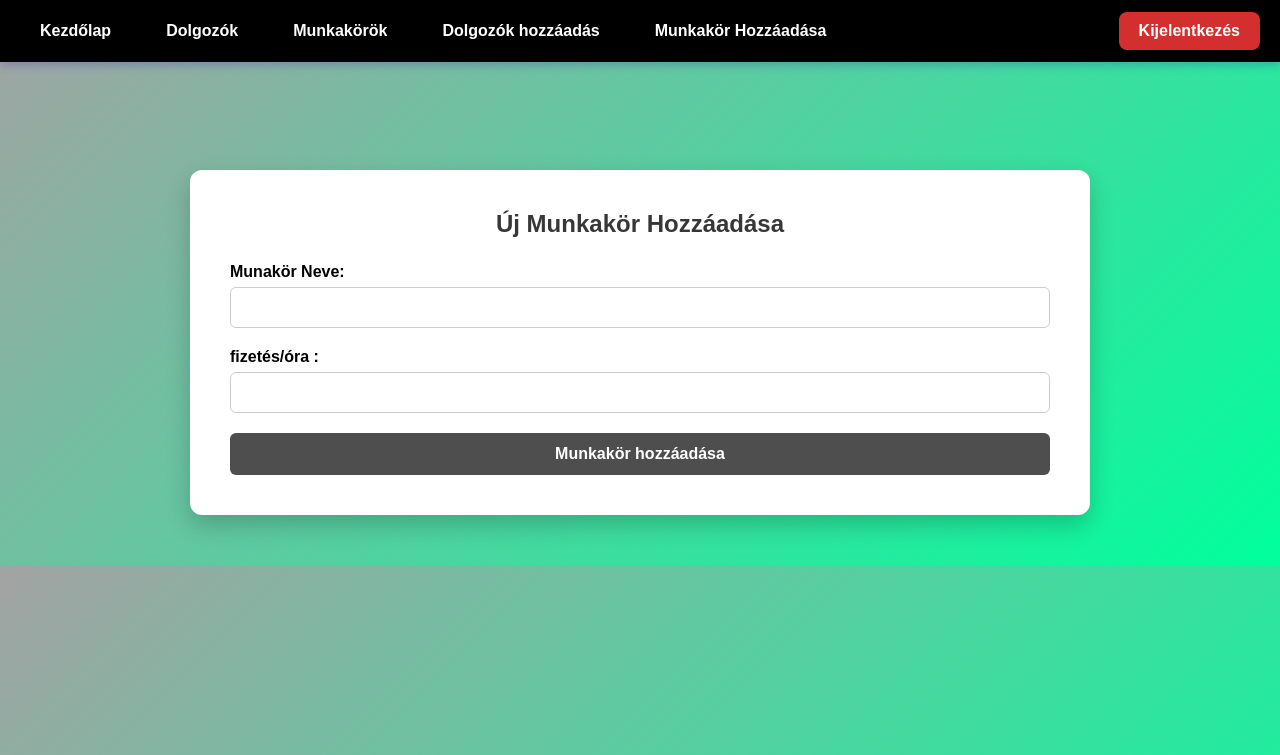
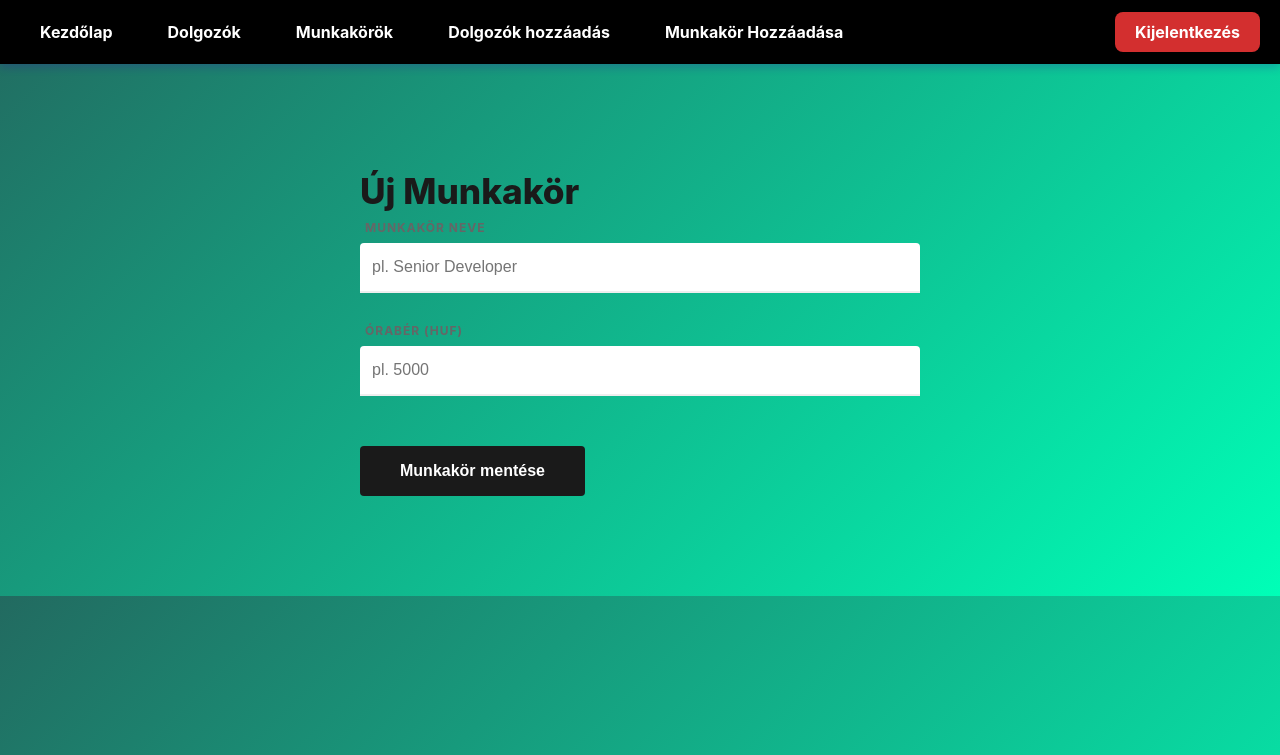
Before and after one commit to pahocsapatrik-max/clocky, a PHP site: page /add_role.php in a window 1280 px wide. Shown: the top 755 px of the page. Run offline with PHP 8.4, Linux system fonts and the light colour scheme; a user stored in the database is signed in.

Commit message:
Add files via upload

```diff
--- a/clocky/add_role.php
+++ b/clocky/add_role.php
@@ -2,25 +2,21 @@
 session_start();
 include 'config.php';
 
-// 1. Jogosultság ellenőrzés
 if (!isset($_SESSION['logged_in']) || $_SESSION['role'] !== 1) {
     header('Location: index.php');
     exit();
 }
 
-// 2. Üzenet változók inicializálása
 $success_msg = "";
 $error_msg = "";
 
-// 3. ADATMENTÉS (POST kérés feldolgozása)
 if ($_SERVER['REQUEST_METHOD'] === 'POST') {
     $role_name = trim($_POST['role_name'] ?? '');
     $pph_huf = trim($_POST['pph_huf'] ?? '');
 
     if (!empty($role_name) && !empty($pph_huf)) {
-        // SQL lekérdezés előkészítése (Prepared Statement a biztonságért)
         $stmt = $conn->prepare("INSERT INTO role (role_name, pph_huf) VALUES (?, ?)");
-        $stmt->bind_param("si", $role_name, $pph_huf); // s = string, i = integer
+        $stmt->bind_param("si", $role_name, $pph_huf);
 
         if ($stmt->execute()) {
             $success_msg = "Sikeresen hozzáadva: " . htmlspecialchars($role_name);
@@ -34,108 +30,139 @@ if ($_SERVER['REQUEST_METHOD'] === 'POST') {
 }
 
 $page_title = 'Add Role';
-include 'header.php'; // Csak egyszer hívjuk be a headert!
+include 'header.php';
 ?>
 
+<div class="content-wrapper">
+    <div class="form-container">
+        <h2>Új Munkakör</h2>
+
+
+        <?php if (!empty($success_msg)): ?>
+            <div class="status-msg success-lite"><?= htmlspecialchars($success_msg) ?></div>
+        <?php endif; ?>
+
+        <?php if (!empty($error_msg)): ?>
+            <div class="status-msg error-lite"><?= htmlspecialchars($error_msg) ?></div>
+        <?php endif; ?>
+
+        <form method="POST" action="<?= htmlspecialchars($_SERVER['PHP_SELF']); ?>" class="auth-form">
+            <div class="input-stack">
+                <div class="field">
+                    <label for="role_name">Munkakör Neve</label>
+                    <input type="text" id="role_name" name="role_name" required placeholder="pl. Senior Developer">
+                </div>
+
+                <div class="field">
+                    <label for="pph_huf">Órabér (HUF)</label>
+                    <input type="number" id="pph_huf" name="pph_huf" required placeholder="pl. 5000">
+                </div>
+            </div>
+
+            <div class="action-zone">
+                <button type="submit" class="btn-minimal">Munkakör mentése</button>
+            </div>
+        </form>
+    </div>
+</div>
+
 <style>
-/* A CSS-ed marad változatlanul */
-header a {
-    position: relative;
-    z-index: 1;
+    body {
+        background-color: #fcfcfc;
+        color: #2c3e50;
+        font-family: 'Inter', -apple-system, sans-serif;
     }
 
-.container {
-    position: relative;
-    z-index: 10;
-    background: white;
-    padding: 40px;
-    border-radius: 12px;
-    box-shadow: 0 10px 25px rgba(0,0,0,0.2);
-    max-width: 900px;
-    width: 95%;
-    margin: 100px auto 50px auto;
+    .content-wrapper {
+        max-width: 600px;
+        margin: 100px auto;
+        padding: 0 20px;
     }
 
     h2 {
-    text-align: center;
-    color: #373737ff;
-    margin-bottom: 25px;
+        font-size: 2.2rem;
+        font-weight: 800;
+        margin-bottom: 8px;
+        color: #1a1a1a;
     }
 
-.form-group {
-    margin-bottom: 20px;
+    .subtitle {
+        color: #888;
+        margin-bottom: 45px;
+    }
+
+    .input-stack {
+        display: flex;
+        flex-direction: column;
+        gap: 30px;
+    }
+
+    .field {
+        display: flex;
+        flex-direction: column;
     }
 
     label {
-    font-weight: bold;
-    display: block;
-    margin-bottom: 6px;
+        font-size: 0.75rem;
+        font-weight: 700;
+        text-transform: uppercase;
+        letter-spacing: 1px;
+        margin-bottom: 8px;
+        color: #666;
+        padding-left: 5px;
     }
 
     input {
-    width: 100%;
-    padding: 12px;
-    border: 1px solid #ccc;
-    border-radius: 6px;
+        background-color: #ffffff; /* Fehér háttér az írható résznek */
+        border: none;
+        border-bottom: 2px solid #eee;
+        padding: 15px 12px; /* Több hely az írásnak */
+        font-size: 1rem;
+        transition: all 0.2s ease-in-out;
+        border-radius: 4px 4px 0 0; /* Finom kerekítés felül */
     }
 
-button {
-    width: 100%;
-    padding: 12px;
-    background: #4e4e4eff;
-    color: white;
-    font-weight: bold;
-    font-size: 16px;
-    border: none;
-    border-radius: 6px;
-    cursor: pointer;
+    input:focus {
+        outline: none;
+        background-color: #fff;
+        border-bottom-color: #00ffbbff;
+        box-shadow: 0 4px 12px rgba(0, 255, 187, 0.05); /* Nagyon enyhe türkiz ragyogás */
     }
 
-.success {
-    padding: 12px;
-    background: #e8f5e9;
-    color: #388e3c;
-    border-radius: 6px;
-    margin-bottom: 15px;
-    text-align: center;
+    input::-webkit-outer-spin-button,
+    input::-webkit-inner-spin-button {
+        -webkit-appearance: none;
+        margin: 0;
     }
 
-.error {
-    padding: 12px;
-    background: #ffebee;
-    color: #d32f2f;
-    border-radius: 6px;
-    margin-bottom: 15px;
-    text-align: center;
+    .action-zone {
+        margin-top: 50px;
     }
+
+    .btn-minimal {
+        background: #1a1a1a;
+        color: #fff;
+        border: none;
+        padding: 16px 40px;
+        font-size: 1rem;
+        font-weight: 600;
+        cursor: pointer;
+        transition: all 0.3s ease;
+        border-radius: 4px;
+    }
+
+    .btn-minimal:hover {
+        background: #00ffbbff;
+        color: #1a1a1a;
+    }
+
+    /* Üzenetek */
+    .status-msg {
+        padding: 15px;
+        margin-bottom: 30px;
+        border-radius: 4px;
+        font-size: 0.9rem;
+    }
+    .success-lite { background: #f0fff4; color: #22543d; border-left: 4px solid #00ffbbff; }
+    .error-lite { background: #fff5f5; color: #822727; border-left: 4px solid #feb2b2; }
 </style>
-
-<div class="container">
-
-    <?php if (!empty($success_msg)): ?>
-        <div class="success"><?= htmlspecialchars($success_msg) ?></div>
-    <?php endif; ?>
-
-    <?php if (!empty($error_msg)): ?>
-        <div class="error"><?= htmlspecialchars($error_msg) ?></div>
-    <?php endif; ?>
-
-    <h2>Új Munkakör Hozzáadása</h2>
-
-    <form method="POST" action="<?= htmlspecialchars($_SERVER['PHP_SELF']); ?>">
-        <div class="form-group">
-            <label for="role_name">Munakör Neve:</label>
-            <input type="text" id="role_name" name="role_name" required placeholder=>
-        </div>
-
-        <div class="form-group">
-            <label for="pph_huf">fizetés/óra :</label>
-            <input type="number" id="pph_huf" name="pph_huf" required placeholder=>
-        </div>
-
-        <button type="submit">Munkakör hozzáadása</button>
-    </form>
-
-</div>
-</body>
-</html>
--- a/clocky/header.php
+++ b/clocky/header.php
@@ -12,7 +12,7 @@
         }
         body {
             font-family: Arial, sans-serif;
-            background: linear-gradient(135deg, #a3a3a3ff 0%, #00ff9dff 100%);
+            background: linear-gradient(135deg, #226a60ff 0%, #00ffb7ff 100%);
             padding-top: 70px;
         }
 
```
Also changed, not shown: clocky/add_emp.php (+142 -46 lines), clocky/emp.php (+75 -124 lines), clocky/roles.php (+66 -94 lines). Lines whose indentation alone changed are shown as unchanged.
